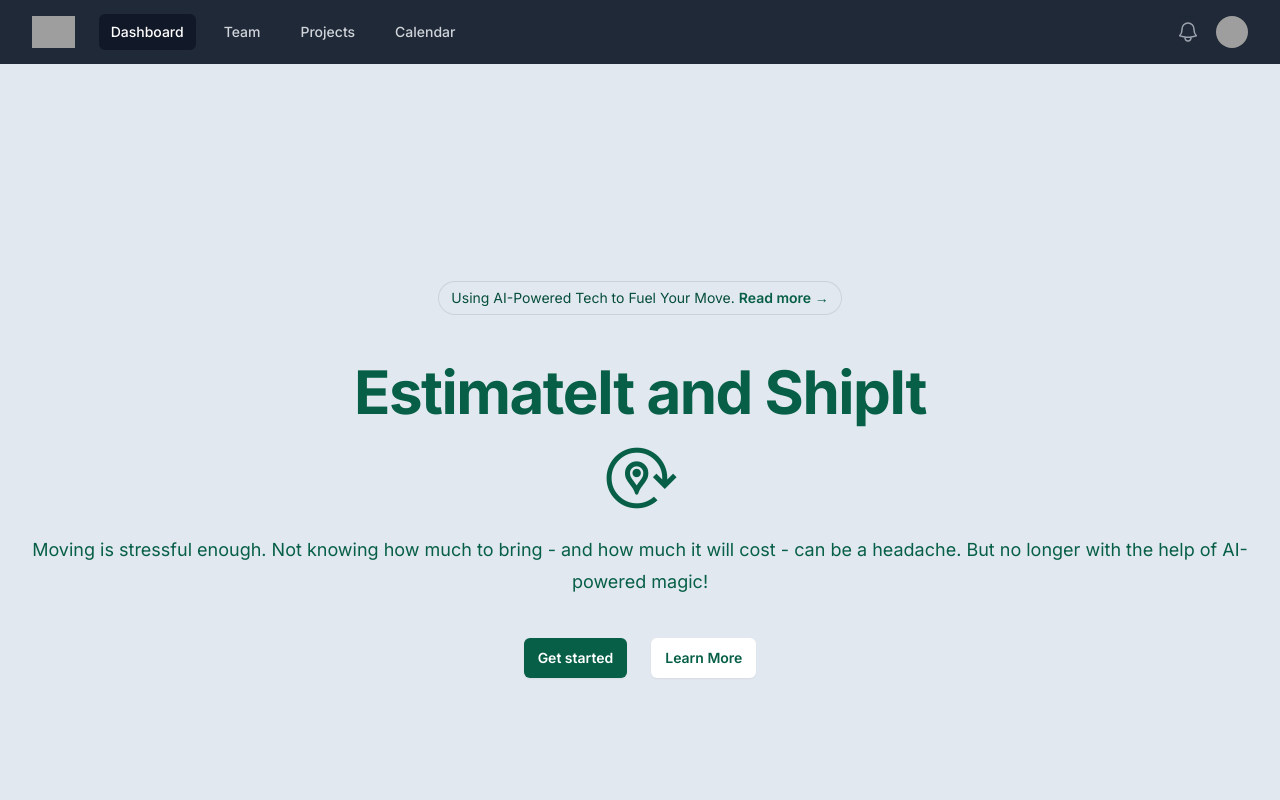
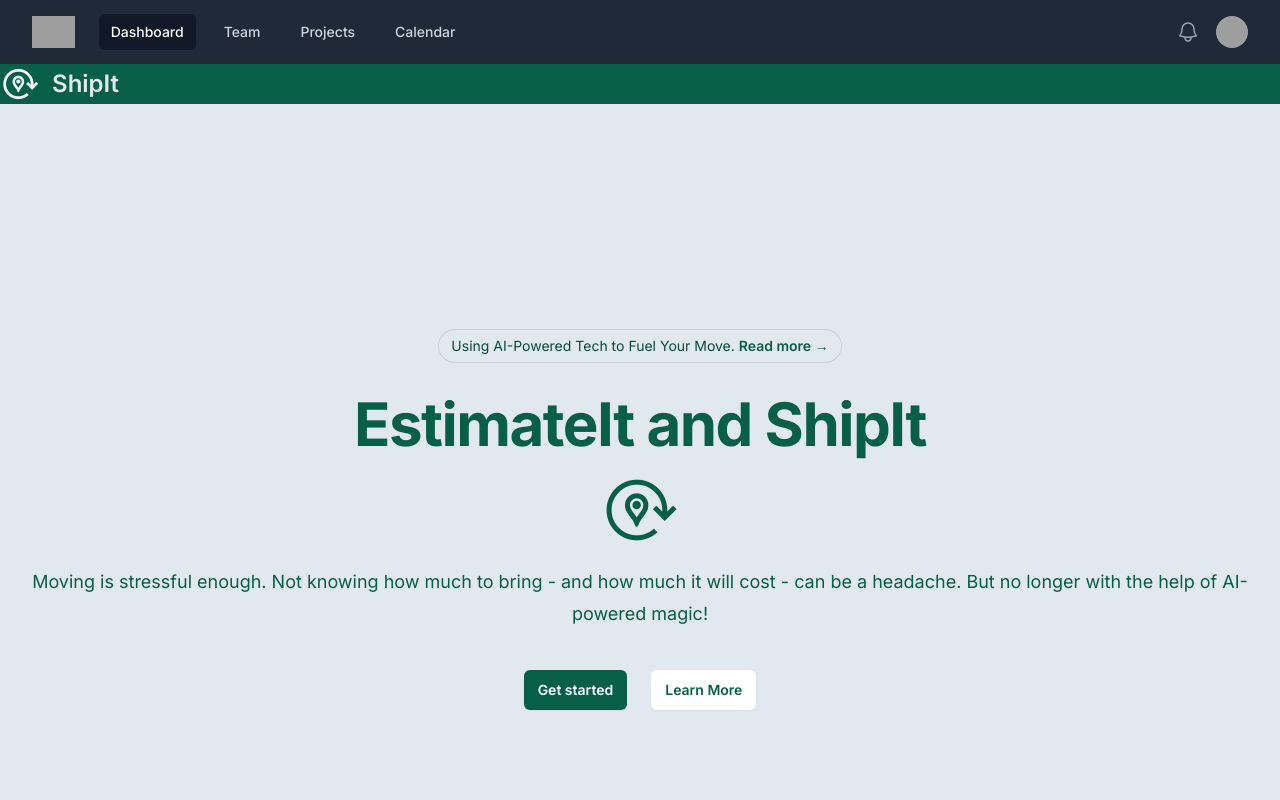
Before and after one commit to tbrown034/moving-cost-estimator, a Next.js app: page / in a window 1280 px wide. Shown: the top 800 px of the page. Built offline with nearby package versions, Linux system fonts and the light colour scheme; grey boxes are pictures that could not be loaded.

Commit message:
building  my own navbar

```diff
--- a/app/home/Header2.jsx
+++ b/app/home/Header2.jsx
@@ -1 +1,29 @@
-export default function Header2() {}
+"use client";
+import Link from "next/link";
+
+export default function Header2() {
+  return (
+    <nav>
+      <section className=" bg-emerald-800 text-slate-200">
+        <div>
+          <Link
+            href="/"
+            className="flex items-center mb-4 hover:text-gray-900 sm:mb-0 "
+          >
+            <span
+              className="material-symbols-outlined text-slate-100 "
+              style={{ fontSize: "40px" }}
+            >
+              move
+            </span>
+            <span className="self-center pl-3 text-2xl font-semibold whitespace-nowrap ">
+              ShipIt
+            </span>
+          </Link>
+        </div>
+        <div></div>
+        <div></div>
+      </section>
+    </nav>
+  );
+}
--- a/app/home/Hero.jsx
+++ b/app/home/Hero.jsx
@@ -3,8 +3,8 @@ import Link from "next/link";
 export default function Hero() {
   return (
     <>
-      <section className="flex flex-col items-center justify-center min-h-screen gap-4 bg-slate-200 text-emerald-800">
-        <div className=" sm:flex sm:justify-center">
+      <section className="flex flex-col items-center justify-center min-h-screen bg-slate-200 text-emerald-800">
+        <div className="">
           <div className="relative px-3 py-1 my-8 text-sm leading-6 rounded-full text-emerald-900 ring-1 ring-gray-900/10 hover:ring-gray-900/20">
             Using AI-Powered Tech to Fuel Your Move.{" "}
             <Link href="#" className="font-semibold text-emerald-800">
```
